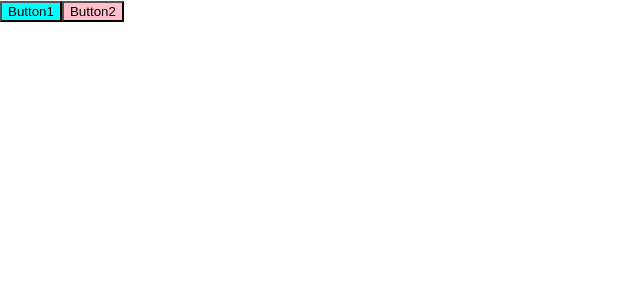
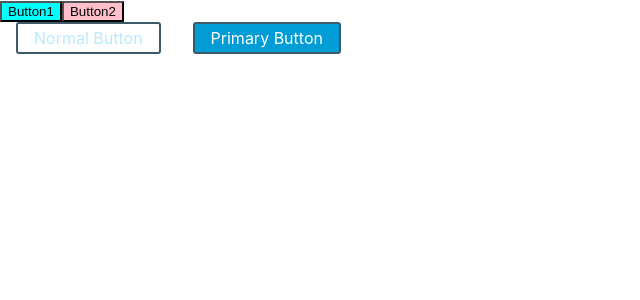
Before and after one commit to rmadbstjd/CSS_Practice, a React (Create React App) app: page / in a window 1280 px wide. Shown: the top 300 px of the page, without its empty margins (0-640 px from the left). Built offline with nearby package versions, Linux system fonts and the light colour scheme.

Commit message:
style-component를 통한 CSS 연습

```diff
--- a/package.json
+++ b/package.json
@@ -9,6 +9,7 @@
     "react": "^18.2.0",
     "react-dom": "^18.2.0",
     "react-scripts": "5.0.1",
+    "styled-components": "^5.3.6",
     "web-vitals": "^2.1.0"
   },
   "scripts": {
--- a/src/App.js
+++ b/src/App.js
@@ -1,12 +1,34 @@
 import Button1 from "./components/Button1";
 import Button2 from "./components/Button2";
+import styled, { css } from "styled-components";
 import "./App.css";
 
+const Container = styled.div`
+  display: flex;
+`;
+const Button = styled.div`
+  background: transparent;
+  border-radius: 3px;
+  border: 2px solid #3c5b69;
+  color: #b9eaff;
+  margin: 0 1em;
+  padding: 0.25em 1em;
+  ${(props) =>
+    props.primary &&
+    css`
+      background: #009cd5;
+      color: white;
+    `}
+`;
 function App() {
   return (
     <>
       <Button1></Button1>
       <Button2></Button2>
+      <Container>
+        <Button>Normal Button</Button>
+        <Button primary>Primary Button</Button>
+      </Container>
     </>
   );
 }
```
Also changed, not shown: 1 other file (tests, documents, lock files or other folders).
